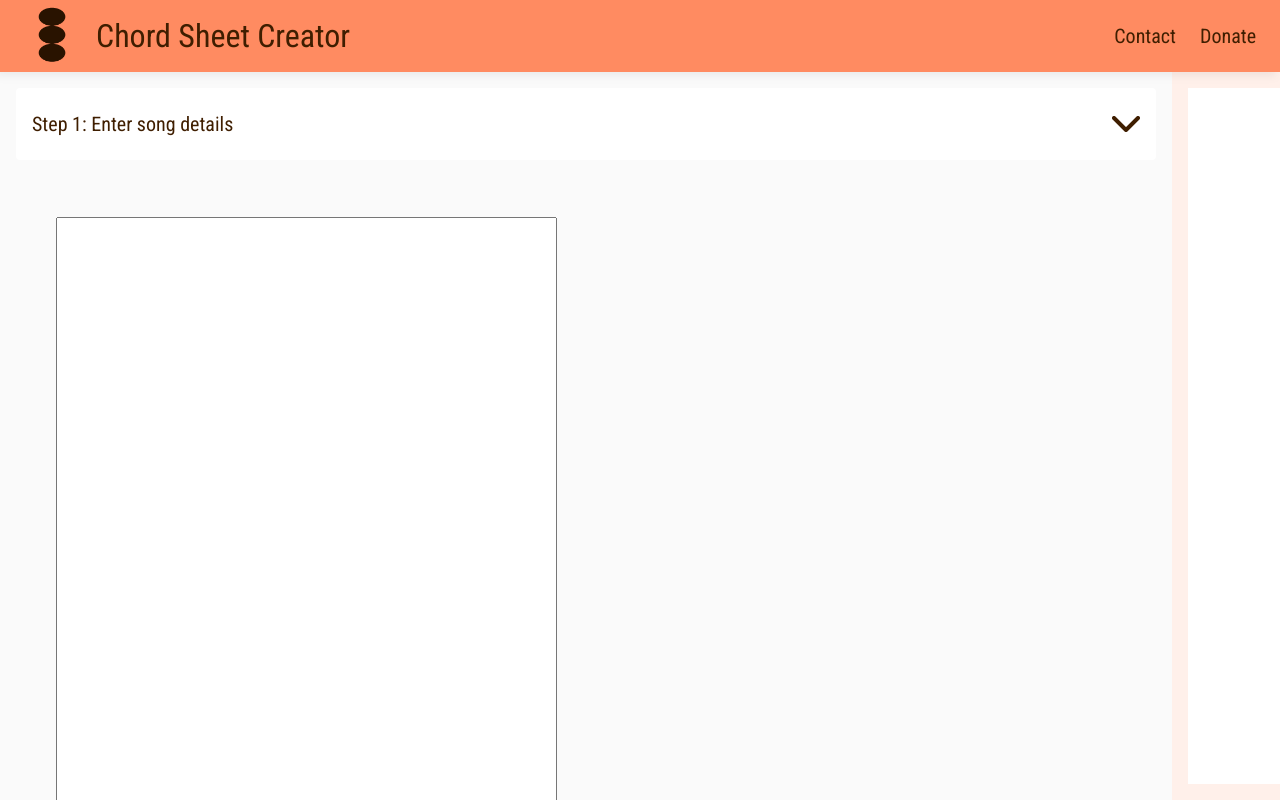
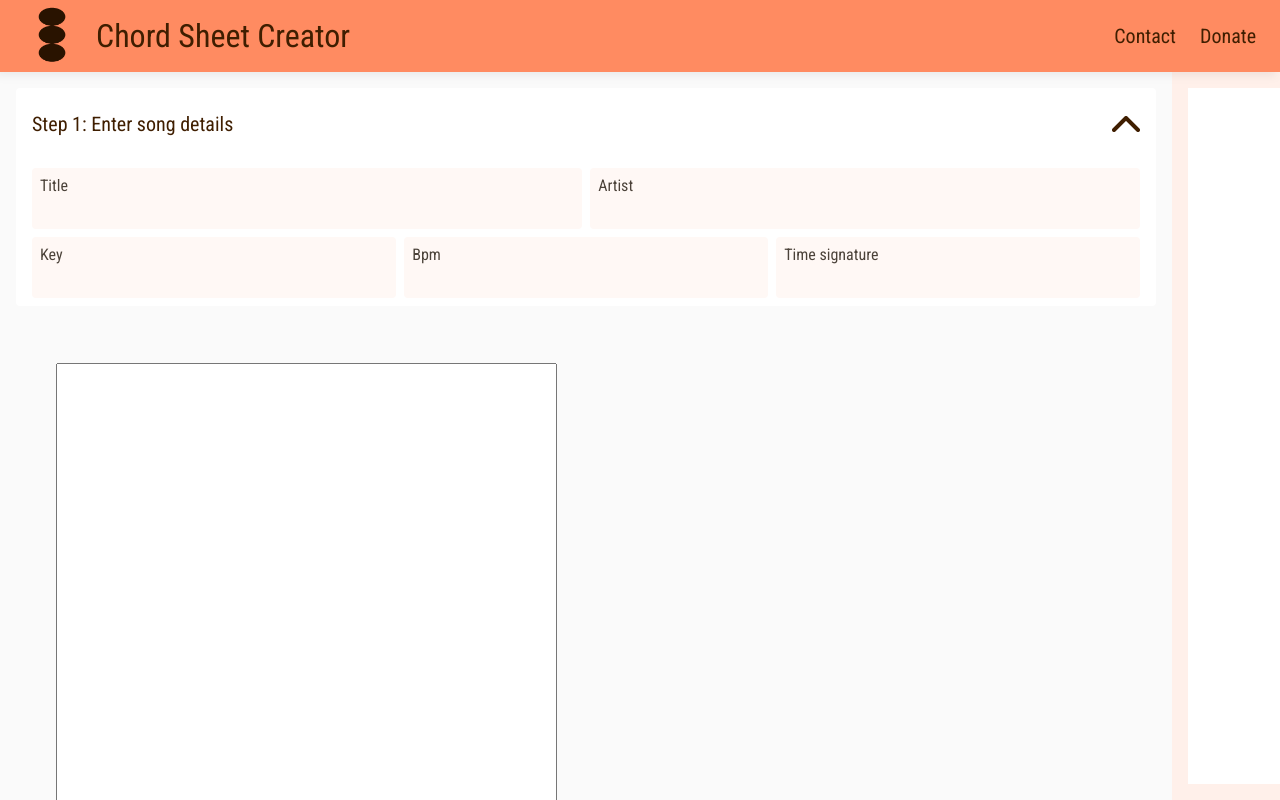
Before and after one commit to occrg/chord-sheet-creator, a Vue app in the folder chord_sheet_creator/: page / in a window 1280 px wide. Built offline with nearby package versions, Linux system fonts and the light colour scheme.

Commit message:
step1 accordion open by default

```diff
--- a/chord_sheet_creator/src/components/chord_sheet_input/ChordSheetInputStep1.vue
+++ b/chord_sheet_creator/src/components/chord_sheet_input/ChordSheetInputStep1.vue
@@ -2,6 +2,7 @@
 import { InputFieldSize } from "../reusable/InputField.vue";
 import InputField from "../reusable/InputField.vue";
 
+import { AccordionState } from "../reusable/Accordion.vue";
 import Accordion from "../reusable/Accordion.vue";
 
 import { mapState } from "pinia";
@@ -11,7 +12,9 @@ const chordSheetStore = useChordSheetStore();
 </script>
 
 <template>
-    <Accordion :stepNumber=1 title="Enter song details">
+    <Accordion :stepNumber=1
+        title="Enter song details"
+        :defaultState=AccordionState.OPEN>
         <div id="step-1-section-content"
             class="vertical-layout
             small-gap
--- a/chord_sheet_creator/src/components/reusable/Accordion.vue
+++ b/chord_sheet_creator/src/components/reusable/Accordion.vue
@@ -1,4 +1,6 @@
 <script setup lang="ts">
+import type { PropType } from "vue";
+
 import { ChevronIconDirection } from "./ChevronIcon.vue";
 import ChevronIcon from "./ChevronIcon.vue";
 </script>
@@ -29,7 +31,7 @@ import ChevronIcon from "./ChevronIcon.vue";
 </template>
 
 <script lang="ts">
-enum AccordionState {
+export enum AccordionState {
     OPEN,
     CLOSED
 };
@@ -54,11 +56,16 @@ export default {
     title: {
       type: String,
       required: true
+    },
+    defaultState: {
+      type: Number as PropType<AccordionState>,
+      required: false,
+      default: AccordionState.CLOSED
     }
   },
   data () {
     return {
-        accordionState: AccordionState.CLOSED as AccordionState
+        accordionState: this.defaultState as AccordionState
     }
   },
   methods: {
```
Also changed, not shown: 1 other file (tests, documents, lock files or other folders).
